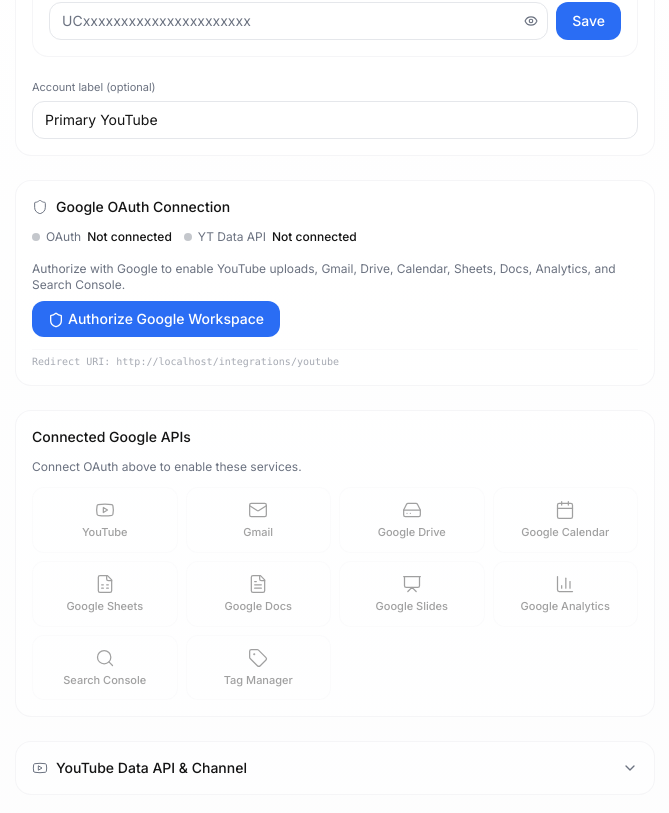
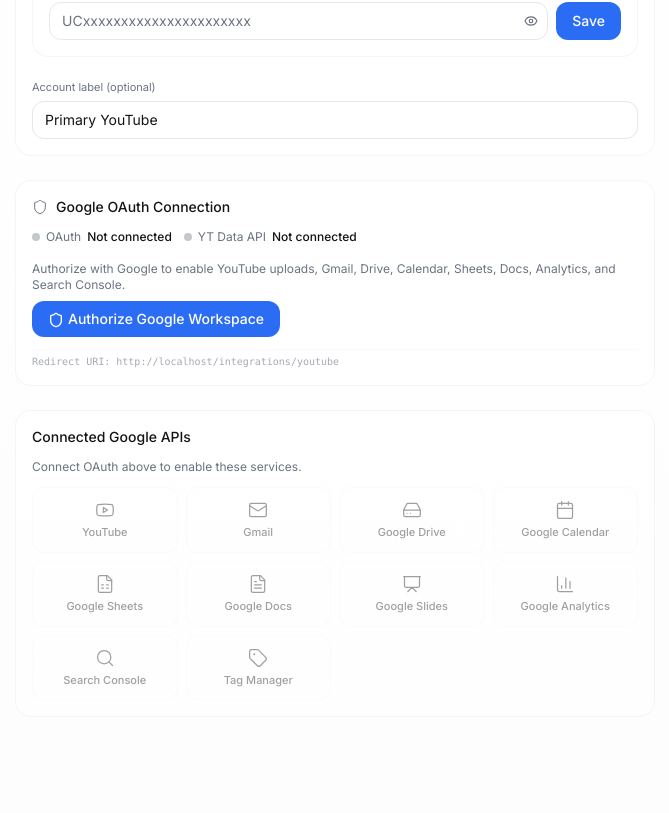
Before and after one commit to thecolinosborne/Ozlon-AI-Search, a React (Vite) app: page /integrations/youtube in a window 1280 px wide. Shown: the part 337-1150 px from the top of the page, without its empty margins (305-974 px from the left). Built offline with nearby package versions, Linux system fonts and the light colour scheme; the HTML template or start-up script is replaced by a standard one; what @capacitor-community/sqlite, @capacitor/core, @lovable.dev/cloud-auth-js would draw is missing.

Commit message:
Changes
Co-authored-by: thecolinosborne <124605697+thecolinosborne@users.noreply.github.com>

```diff
--- a/src/pages/integrations/YouTubeDetail.tsx
+++ b/src/pages/integrations/YouTubeDetail.tsx
@@ -698,45 +698,6 @@ export default function YouTubeDetail() {
         </div>
       </div>
 
-      {/* ── YouTube Data API (Collapsible) ── */}
-      <div className="rounded-2xl border border-border/40 bg-card/60 overflow-hidden">
-        <button
-          onClick={() => setYoutubeOpen(!youtubeOpen)}
-          className="w-full flex items-center justify-between p-4 hover:bg-muted/30 transition-colors"
-        >
-          <div className="flex items-center gap-2">
-            <Youtube className="w-4 h-4 text-muted-foreground" strokeWidth={1.5} />
-            <h3 className="text-sm font-medium text-foreground">YouTube Data API & Channel</h3>
-          </div>
-          {youtubeOpen ? <ChevronUp className="w-4 h-4 text-muted-foreground" /> : <ChevronDown className="w-4 h-4 text-muted-foreground" />}
-        </button>
-        {youtubeOpen && (
-          <div className="px-4 pb-4 space-y-3 border-t border-border/20">
-            <div className="pt-3">
-              <ApiKeyInput
-                label="YouTube Data API Key"
-                placeholder="Enter YouTube API key..."
-                configured={!!savedConn?.apiKeyConfigured}
-                onSave={handleSaveApiKey}
-                saving={savingKey}
-                maskedHint={savedConn?.apiKeyMasked}
-              />
-            </div>
-            <div className="space-y-3">
-              <h4 className="text-xs font-medium text-muted-foreground">Channel Settings</h4>
-              <input type="text" value={channelId} onChange={(e) => setChannelId(e.target.value)} placeholder="Channel ID (UC...)" className={inputClass} />
-              <input type="text" value={accountLabel} onChange={(e) => setAccountLabel(e.target.value)} placeholder="Account label" className={inputClass} />
-              {isConnected && channelId !== (savedConn?.channelId || "") && (
-                <button onClick={handleUpdateChannel} disabled={savingKey} className={secondaryBtnClass}>
-                  {savingKey ? <Loader2 className="w-4 h-4 animate-spin inline mr-1" /> : null}
-                  Update Channel
-                </button>
-              )}
-            </div>
-          </div>
-        )}
-      </div>
-
       {/* ── Sync Runs ── */}
       {isApiKeyConnected && savedConn?.id && (
         <SyncRunsList connectionId={savedConn.id} refreshKey={syncRefreshKey} />
```
